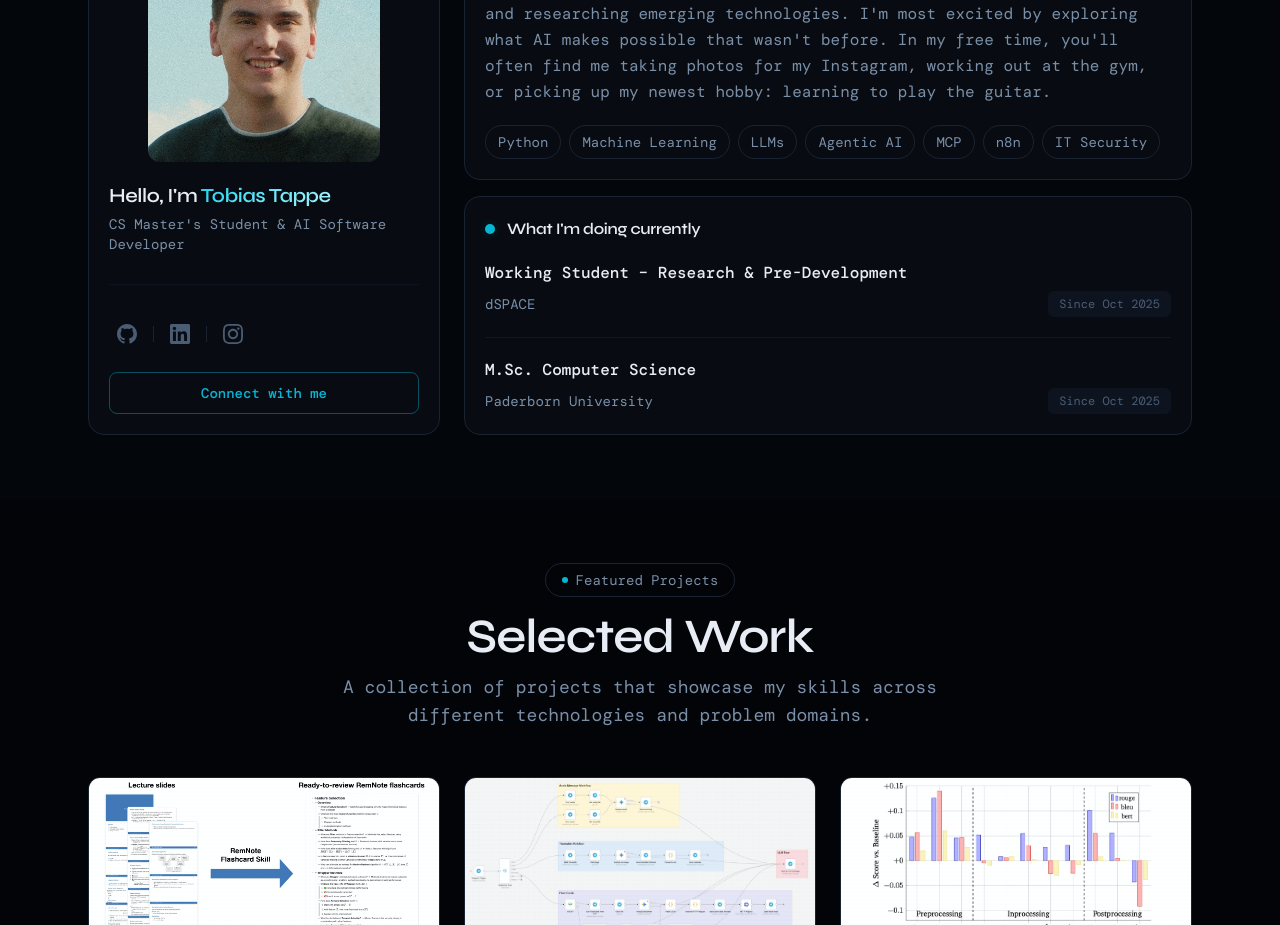
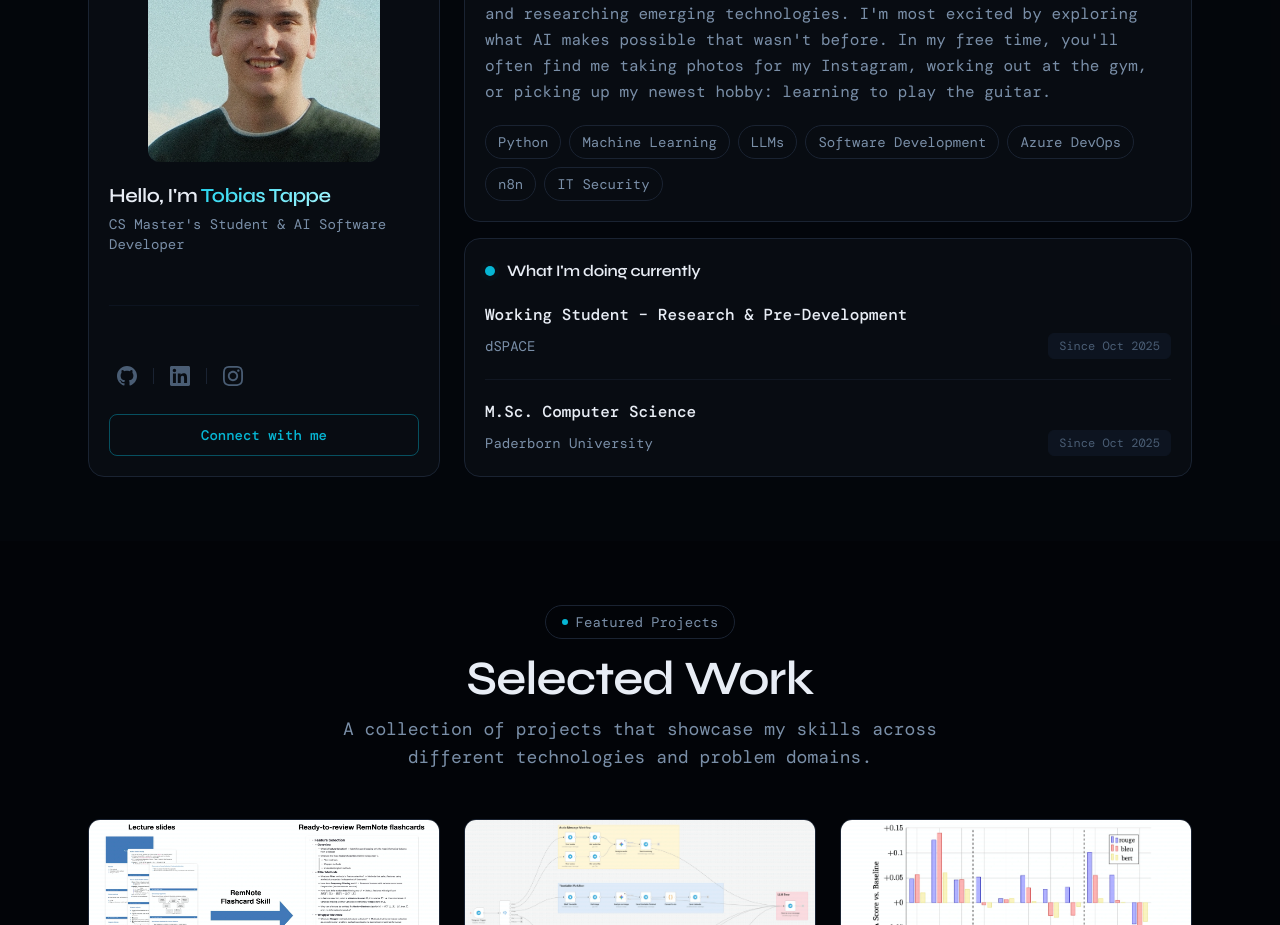
Before and after one commit to Tobitap04/portfolio-website, a Next.js app: page / in a window 1280 px wide. Shown: the part 1200-2125 px from the top of the page. Built offline with nearby package versions, Linux system fonts and the light colour scheme; a web font is replaced by a local one.

Commit message:
chore: update skills list in AboutSection to reflect current focus areas

```diff
--- a/components/sections/AboutSection.tsx
+++ b/components/sections/AboutSection.tsx
@@ -13,8 +13,8 @@ const aboutSkills = [
   "Python",
   "Machine Learning",
   "LLMs",
-  "Agentic AI",
-  "MCP",
+  "Software Development",
+  "Azure DevOps",
   "n8n",
   "IT Security",
 ];
```
